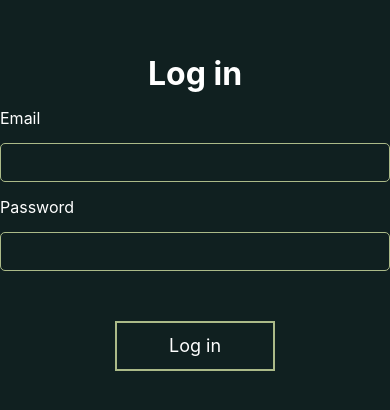
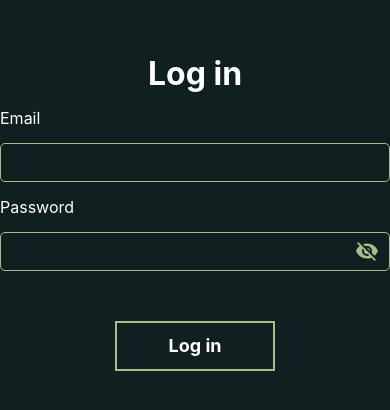
Before and after one commit to VeronikaMishkovec/ERP, a React Native app: screen / in a window 390 px wide. Shown: the part 210-620 px from the top of the page. Built offline with nearby package versions, Linux system fonts and the light colour scheme.

Commit message:
add eye icon

```diff
--- a/package.json
+++ b/package.json
@@ -21,6 +21,8 @@
     "react-native-gesture-handler": "^1.10.3",
     "react-native-safe-area-context": "^3.3.0",
     "react-native-screens": "^3.5.0",
+    "react-native-svg": "^12.1.1",
+    "react-native-vector-icons": "^8.1.0",
     "react-navigation-stack": "^2.10.4"
   },
   "devDependencies": {
--- a/src/components/Button/styles.ts
+++ b/src/components/Button/styles.ts
@@ -16,5 +16,6 @@ export const styles = StyleSheet.create<StyleTypes>({
   label: {
     color: COLORS.WHITE,
     fontSize: FONT_SIZE.BUTTON,
+    fontWeight: '700',
   },
 });
--- /dev/null
+++ b/src/components/Input/InputView.tsx
@@ -0,0 +1,30 @@
+import React, { FC } from 'react';
+import { Pressable, Text, TextInput, View } from 'react-native';
+import { COLORS } from '../../constants';
+import { Eye, EyeOff } from '../../icons';
+import { styles } from './styles';
+import { Props } from './types';
+
+export const InputView: FC<Props> = ({ label, password, onPress, visible }) => {
+  return (
+    <View style={styles.container}>
+      <Text style={styles.label}>{label}</Text>
+      {password ? (
+        <View style={styles.passwordContainer}>
+          <TextInput secureTextEntry={visible} style={styles.passwordInput} />
+          {visible ? (
+            <Pressable onPress={onPress}>
+              <Eye color={COLORS.CAPER} height={'24px'} width={'24px'} />
+            </Pressable>
+          ) : (
+            <Pressable onPress={onPress}>
+              <EyeOff color={COLORS.CAPER} height={'24px'} width={'24px'} />
+            </Pressable>
+          )}
+        </View>
+      ) : (
+        <TextInput secureTextEntry={false} style={styles.input} />
+      )}
+    </View>
+  );
+};
--- a/src/components/Input/index.tsx
+++ b/src/components/Input/index.tsx
@@ -1,16 +1,19 @@
-import React, { FC } from 'react';
-import { Text, TextInput, View } from 'react-native';
-import { styles } from './styles';
+import React, { FC, useState } from 'react';
+import { InputView } from './InputView';
+
 import { Props } from './types';
 
 export const Input: FC<Props> = ({ label, password }) => {
+  const [isVisible, setVisible] = useState<boolean>(false);
+
+  const handleVisible = () => setVisible(!isVisible);
+
   return (
-    <View style={styles.container}>
-      <Text style={styles.label}>{label}</Text>
-      <TextInput
-        secureTextEntry={password ? true : false}
-        style={styles.input}
-      />
-    </View>
+    <InputView
+      label={label}
+      onPress={handleVisible}
+      password={password}
+      visible={isVisible}
+    />
   );
 };
--- a/src/components/Input/styles.ts
+++ b/src/components/Input/styles.ts
@@ -14,11 +14,27 @@ export const styles = StyleSheet.create<StyleTypes>({
     borderWidth: 1,
     color: COLORS.WHITE,
     padding: PADDINGS.INPUT,
-    width: '100%',
+    flexGrow: 1,
   },
   label: {
     color: COLORS.WHITE,
     fontSize: FONT_SIZE.LABEL,
     paddingVertical: PADDINGS.ROOT,
   },
+  passwordContainer: {
+    alignItems: 'center',
+    borderColor: COLORS.CAPER,
+    borderRadius: RADIUS.BORDERS,
+    borderStyle: 'solid',
+    borderWidth: 1,
+    flexDirection: 'row',
+    paddingRight: PADDINGS.INPUT,
+    width: '100%',
+  },
+  passwordInput: {
+    color: COLORS.WHITE,
+    flexGrow: 1,
+    paddingLeft: PADDINGS.INPUT,
+    paddingVertical: PADDINGS.INPUT,
+  },
 });
--- /dev/null
+++ b/src/icons/Eye/index.tsx
@@ -0,0 +1,14 @@
+import React, { FC } from 'react';
+import Svg, { Path } from 'react-native-svg';
+import { IconProps } from '../types';
+
+export const Eye: FC<IconProps> = ({ color, height, width }) => {
+  return (
+    <Svg height={height} width={width} viewBox="0 0 24 24">
+      <Path
+        fill={color}
+        d="M12,9A3,3 0 0,0 9,12A3,3 0 0,0 12,15A3,3 0 0,0 15,12A3,3 0 0,0 12,9M12,17A5,5 0 0,1 7,12A5,5 0 0,1 12,7A5,5 0 0,1 17,12A5,5 0 0,1 12,17M12,4.5C7,4.5 2.73,7.61 1,12C2.73,16.39 7,19.5 12,19.5C17,19.5 21.27,16.39 23,12C21.27,7.61 17,4.5 12,4.5Z"
+      />
+    </Svg>
+  );
+};
--- /dev/null
+++ b/src/icons/EyeOff/index.tsx
@@ -0,0 +1,14 @@
+import React, { FC } from 'react';
+import Svg, { Path } from 'react-native-svg';
+import { IconProps } from '../types';
+
+export const EyeOff: FC<IconProps> = ({ color, height, width }) => {
+  return (
+    <Svg height={height} width={width} viewBox="0 0 24 24">
+      <Path
+        fill={color}
+        d="M11.83,9L15,12.16C15,12.11 15,12.05 15,12A3,3 0 0,0 12,9C11.94,9 11.89,9 11.83,9M7.53,9.8L9.08,11.35C9.03,11.56 9,11.77 9,12A3,3 0 0,0 12,15C12.22,15 12.44,14.97 12.65,14.92L14.2,16.47C13.53,16.8 12.79,17 12,17A5,5 0 0,1 7,12C7,11.21 7.2,10.47 7.53,9.8M2,4.27L4.28,6.55L4.73,7C3.08,8.3 1.78,10 1,12C2.73,16.39 7,19.5 12,19.5C13.55,19.5 15.03,19.2 16.38,18.66L16.81,19.08L19.73,22L21,20.73L3.27,3M12,7A5,5 0 0,1 17,12C17,12.64 16.87,13.26 16.64,13.82L19.57,16.75C21.07,15.5 22.27,13.86 23,12C21.27,7.61 17,4.5 12,4.5C10.6,4.5 9.26,4.75 8,5.2L10.17,7.35C10.74,7.13 11.35,7 12,7Z"
+      />
+    </Svg>
+  );
+};
--- /dev/null
+++ b/src/icons/index.tsx
@@ -0,0 +1,4 @@
+import { Eye } from './Eye';
+import { EyeOff } from './EyeOff';
+
+export { Eye, EyeOff };
--- /dev/null
+++ b/src/icons/types.ts
@@ -0,0 +1,3 @@
+import { RootProps } from '../rootTypes';
+
+export type IconProps = Pick<RootProps, 'color' | 'height' | 'width'>;
--- a/src/rootTypes.ts
+++ b/src/rootTypes.ts
@@ -5,9 +5,15 @@ export type StylesTypes = {
   header: TextStyle;
   input: ViewStyle;
   label: TextStyle;
+  passwordContainer: ViewStyle;
+  passwordInput: TextStyle;
 };
 
 export type RootProps = {
+  color: string;
   header: string;
+  height: string;
   label: string;
+  onPress(): void;
+  width: string;
 };
```
Also changed, not shown: src/components/Input/types.ts (+8 -2 lines), 3 other files (tests, documents, lock files or other folders).
